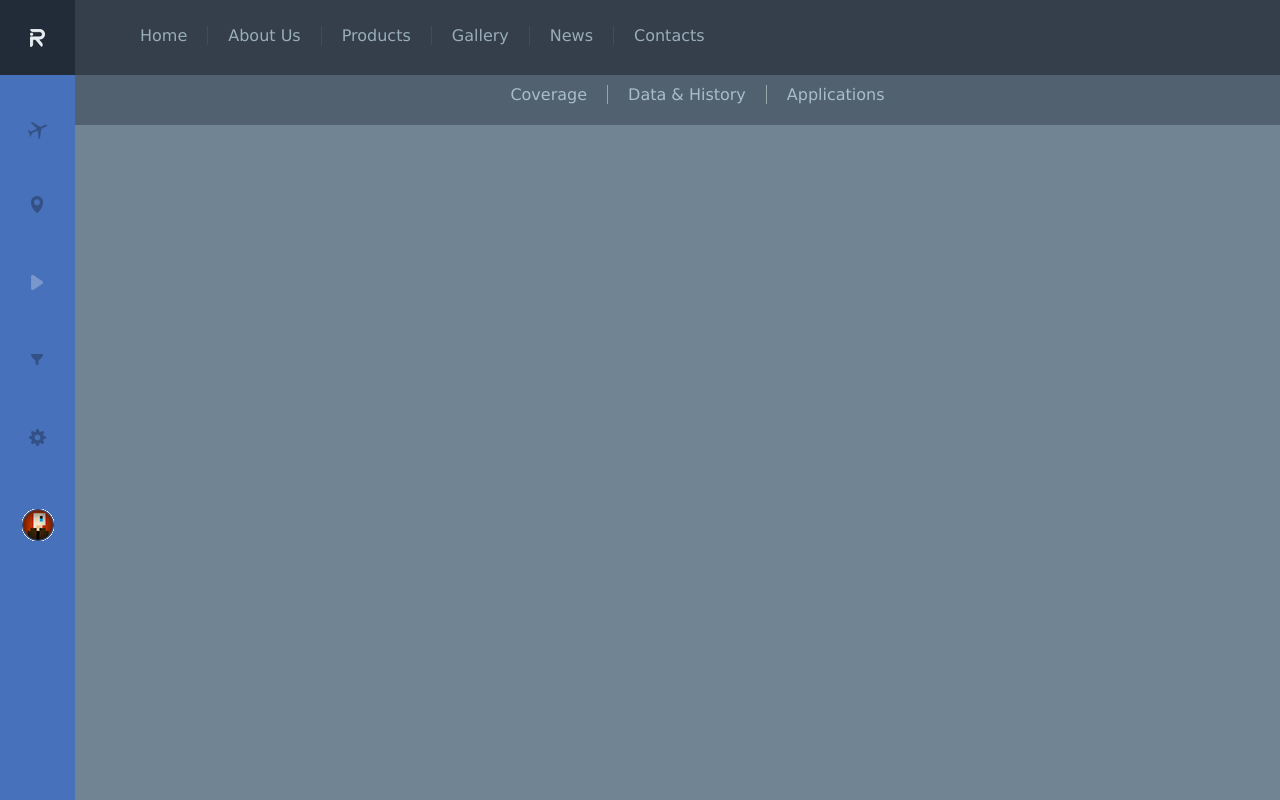
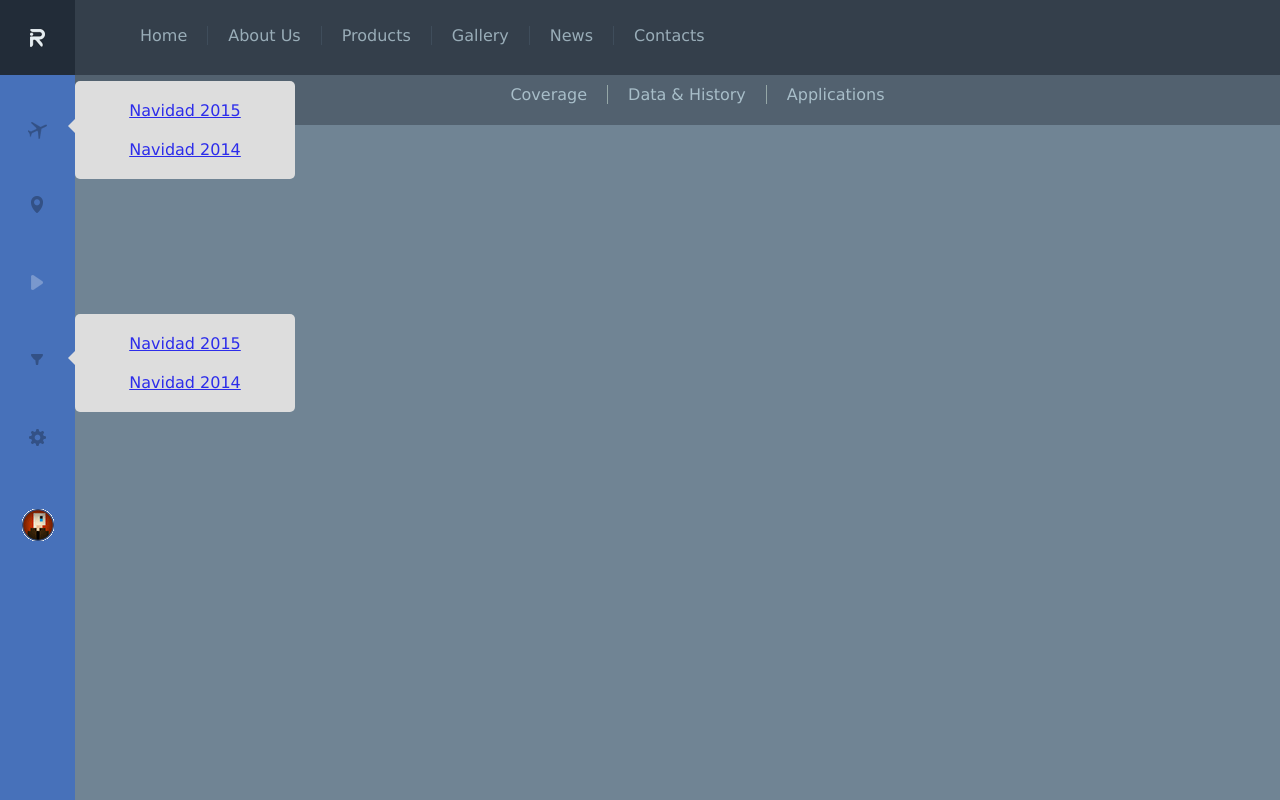
Before and after one commit to amirito/plane, a PHP site: page / in a window 1280 px wide. Run offline with PHP 8.4, Linux system fonts and the light colour scheme; some libraries are stand-ins or nearby versions; some web fonts are replaced.

Commit message:
left menu

```diff
--- a/css/custom.css
+++ b/css/custom.css
@@ -98,7 +98,7 @@
     bottom: 0;
     width: 75px;
     background-color: #4771ba;
-    overflow: auto;
+
     z-index: 5;
 }
 .navbar-left ul{
@@ -108,7 +108,6 @@
 }
 .navbar-left ul li{
     height: 25px;
-    width: 100%;
     text-align: center;
     vertical-align: middle;
     margin-top: 70%;
@@ -131,13 +130,55 @@
 }
 
 #map_canvas{
-    position: fixed;
+    position: absolute;
     width: 100%;
     height: 100%;
-    z-index: 0;
+    z-index: -1;
 }
 #map_wrapper{
     height: 100%;
 	width:100%;
 	position:fixed;
 }
+
+.arrow-left {
+    position: absolute;
+    left: 68px;
+    top: 0;
+    width: 0;
+    height: 0;
+    border-top: 7px solid transparent;
+    border-bottom: 7px solid transparent;
+    border-right:7px solid #ddd;
+}
+.cl-menu li {
+    position: relative;
+}
+.cl-menu li ul {
+    position: absolute;
+    top: -150%;
+    left: 75px;
+    -moz-border-radius: 5px;
+    -webkit-border-radius: 5px;
+    border-radius: 5px;
+    display:block;
+    padding: 10px;
+    min-width: 200px;
+    height: auto;
+    background: #ddd;
+}
+.cl-menu li ul li{
+    margin: 0;
+    padding: 10px;
+    height: auto;
+}
+
+.cl-menu li:hover > ul {
+    display:block;
+    filter: alpha(opacity=80);
+}
+.cl-menu li ul li {
+    border-top:none;
+    border-left:none;
+    border-right:none;
+}
--- a/index.php
+++ b/index.php
@@ -29,11 +29,33 @@
     </ul>
 </div>
 <section class="navbar-left">
-    <ul>
-        <li><a href="#"><img src="images/air-craft.png"></a></li>
+    <ul class="cl-menu">
+        <li>
+            <a href="#"><img src="images/air-craft.png"></a>
+            <div class="arrow-left"></div>
+            <ul>
+                <li>
+                    <a href="#">Navidad 2015</a>
+                </li>
+                <li>
+                    <a href="#">Navidad 2014</a>
+                </li>
+            </ul>
+        </li>
         <li><a href="#"><img src="images/air-ports.png"></a></li>
         <li><a href="#"><img src="images/play-log.png"></a></li>
-        <li><a href="#"><img src="images/filter.png"></a></li>
+        <li>
+            <a href="#"><img src="images/filter.png"></a>
+            <div class="arrow-left"></div>
+            <ul>
+                <li>
+                    <a href="#">Navidad 2015</a>
+                </li>
+                <li>
+                    <a href="#">Navidad 2014</a>
+                </li>
+            </ul>
+        </li>
         <li><a href="#"><img src="images/settings.png"></a></li>
     </ul>
     <a id="trigger-dialog" class="button button--dialog avatar">
@@ -90,5 +112,7 @@
 <script type="text/javascript" src="js/dynamics.min.js"></script>
 <script type="text/javascript" src="js/main.js"></script>
 <script type="text/javascript" src="js/custom.js"></script>
+<script type="text/javascript" src="js/jquery-1.7.0.min.js"></script>
+<script type="text/javascript" src="js/jquery.tooltipster.min.js"></script>
 </body>
 </html>
--- a/js/custom.js
+++ b/js/custom.js
@@ -21,3 +21,9 @@
     dialog.open();
     });
     })();
+
+$(document).ready(function(){
+
+
+
+});
```
Also changed, not shown: js/bootstrap.min.js (deleted).
